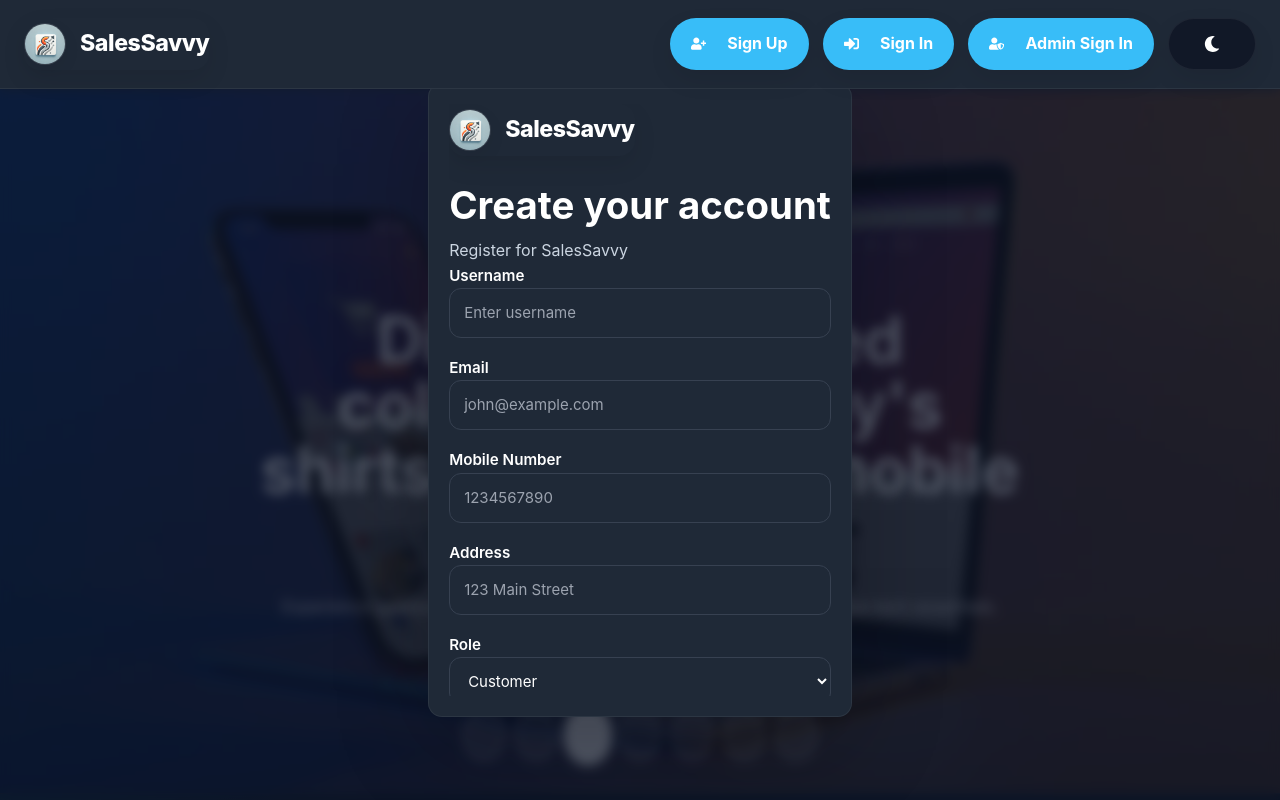
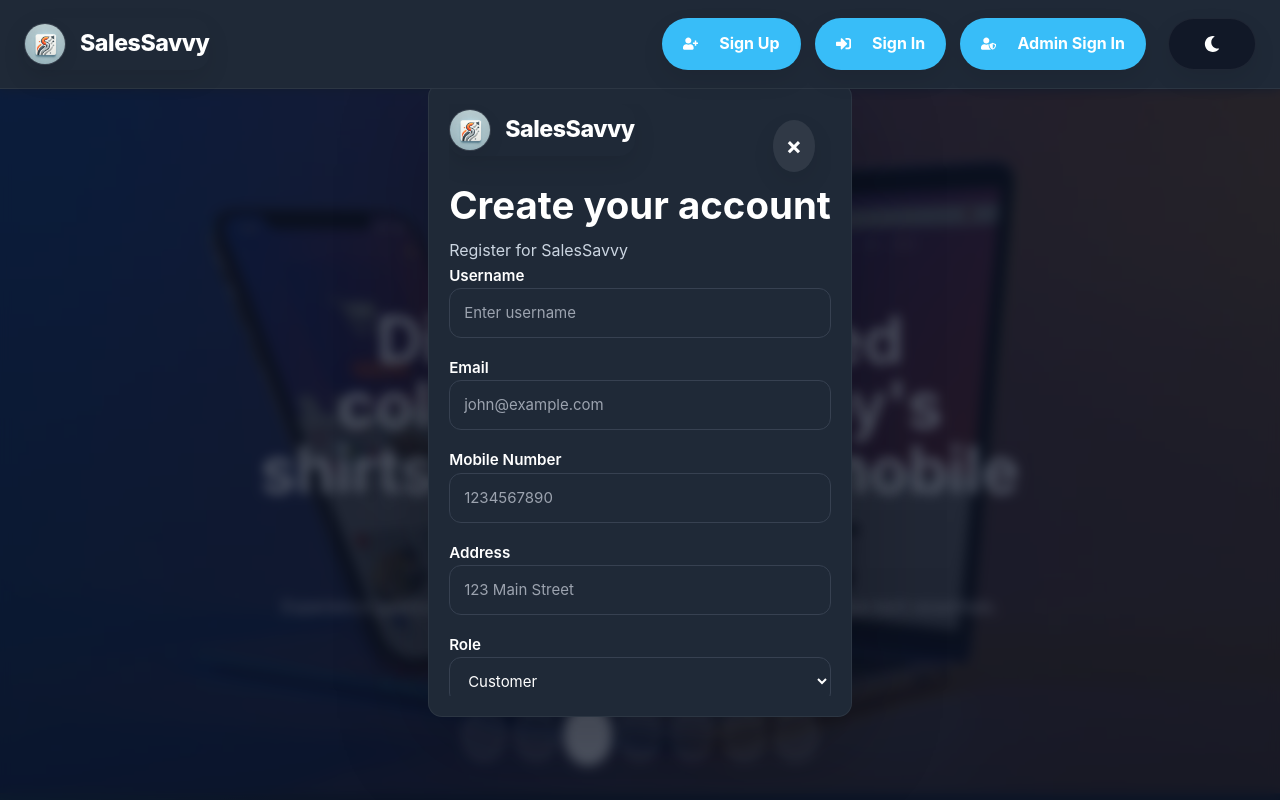
Before and after one commit to AkshathaHM/E-Commerce-JavaFullStack-Project, a React (Vite) app in the folder frontend/: page / in a window 1280 px wide. Both pictures are taken after a click on the button "Sign Up". Shown: the top 800 px of the page. Built offline with nearby package versions, Linux system fonts and the light colour scheme; no server answers.

Commit message:
responsive

```diff
--- a/frontend/src/assets/styles.css
+++ b/frontend/src/assets/styles.css
@@ -10,6 +10,7 @@
   --radius-pill: 999px;
   --max-width: 1280px;
   --transition: 180ms ease;
+  --app-header-height: 72px;
 }
 
 html {
@@ -893,7 +894,8 @@
   inset: 0;
   display: grid;
   place-items: center;
-  padding: 20px;
+  /* push content below the fixed header to avoid overlap */
+  padding: calc(var(--app-header-height) + 20px) 20px 20px 20px;
   background: transparent;
   box-sizing: border-box;
   z-index: 999;
@@ -925,6 +927,8 @@
   align-items: center;
   justify-content: center;
   box-sizing: border-box;
+  /* allow clicks to pass through the container to the overlay when clicking outside the content */
+  pointer-events: none;
 }
 
 .auth-page__content {
@@ -934,6 +938,8 @@
   gap: 40px;
   align-items: center;
   justify-content: center;
+  /* ensure the interactive region receives pointer events */
+  pointer-events: auto;
 }
 
 .auth-card--popup {
@@ -951,6 +957,25 @@
   transform: translateY(24px);
   opacity: 0;
   animation: auth-card-slide-up 0.55s ease-out forwards;
+}
+
+.auth-modal-close {
+  position: absolute;
+  right: 14px;
+  top: 12px;
+  border: none;
+  background: transparent;
+  color: var(--text);
+  font-size: 22px;
+  line-height: 1;
+  padding: 6px 8px;
+  border-radius: 8px;
+  cursor: pointer;
+  z-index: 30;
+}
+
+.auth-modal-close:hover {
+  background: rgba(0,0,0,0.06);
 }
 
 .auth-card--popup::before,
@@ -1495,7 +1520,7 @@
   display: flex;
   align-items: center;
   justify-content: space-between;
-  gap: 18px;
+  gap: 24px;
 }
 
 .brand-shell,
@@ -1605,7 +1630,7 @@
   display: flex;
   align-items: center;
   justify-content: space-between;
-  gap: 16px;
+  gap: 24px;
   padding: 18px 24px;
 }
 
@@ -1622,6 +1647,26 @@
   align-items: center;
   justify-content: flex-end;
   gap: 12px;
+}
+
+/* enforce logo stays left and actions are pushed to extreme right */
+.brand-shell,
+.logo-container {
+  flex: 0 0 auto;
+}
+
+.header-actions,
+.app-header__actions,
+.landing-header__actions {
+  margin-left: auto;
+  display: flex;
+  align-items: center;
+  gap: 14px;
+}
+
+/* ensure theme toggle remains visually far-right */
+.theme-switch {
+  margin-left: 8px;
 }
 
 .landing-header__button {
--- a/frontend/src/components/AuthLayout.jsx
+++ b/frontend/src/components/AuthLayout.jsx
@@ -62,6 +62,9 @@
       <div className="auth-page__container" ref={dialogRef}>
         <div className="auth-page__content">
           <AuthCard className="auth-card--auth-layout auth-card--popup">
+            <button type="button" className="auth-modal-close" onClick={handleClose} aria-label="Close auth modal">
+              ×
+            </button>
             <div className="auth-card__brand">
               <button
                 type="button"
```
